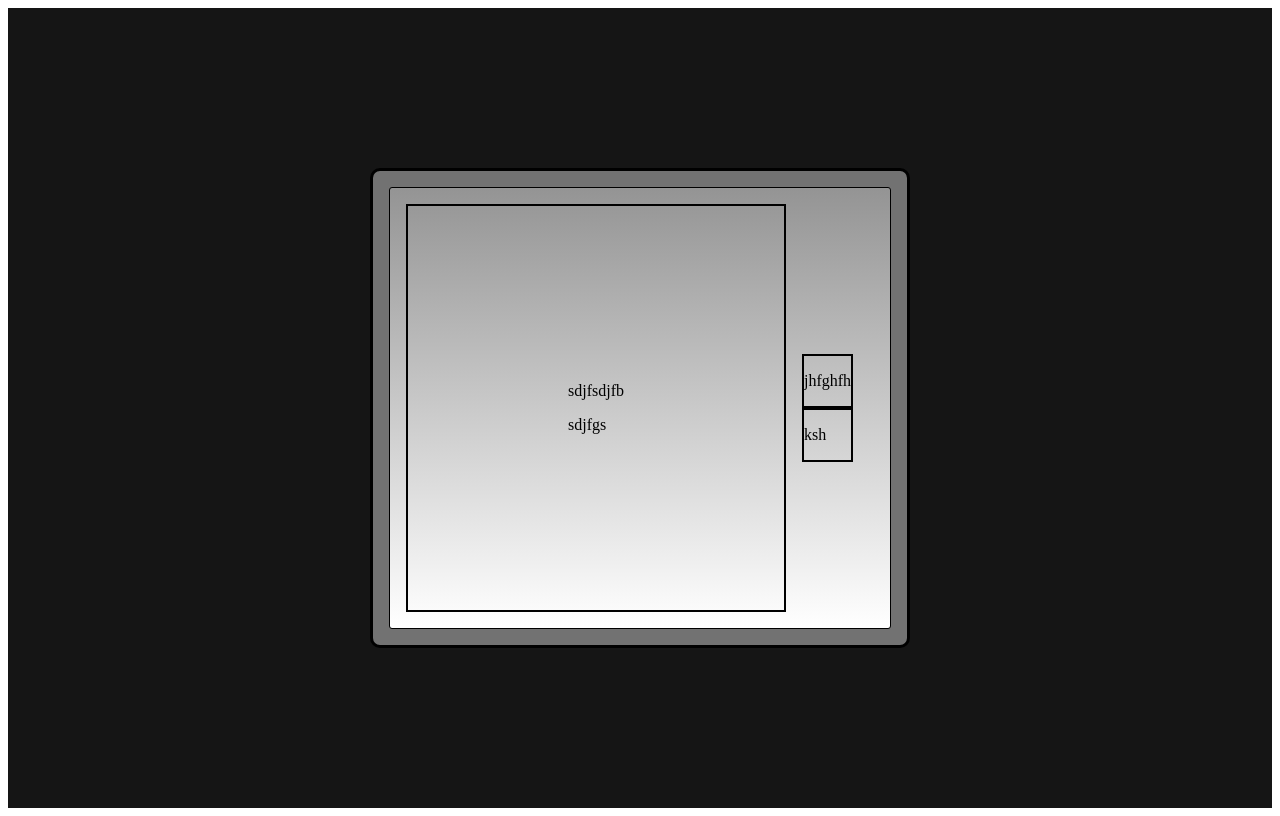
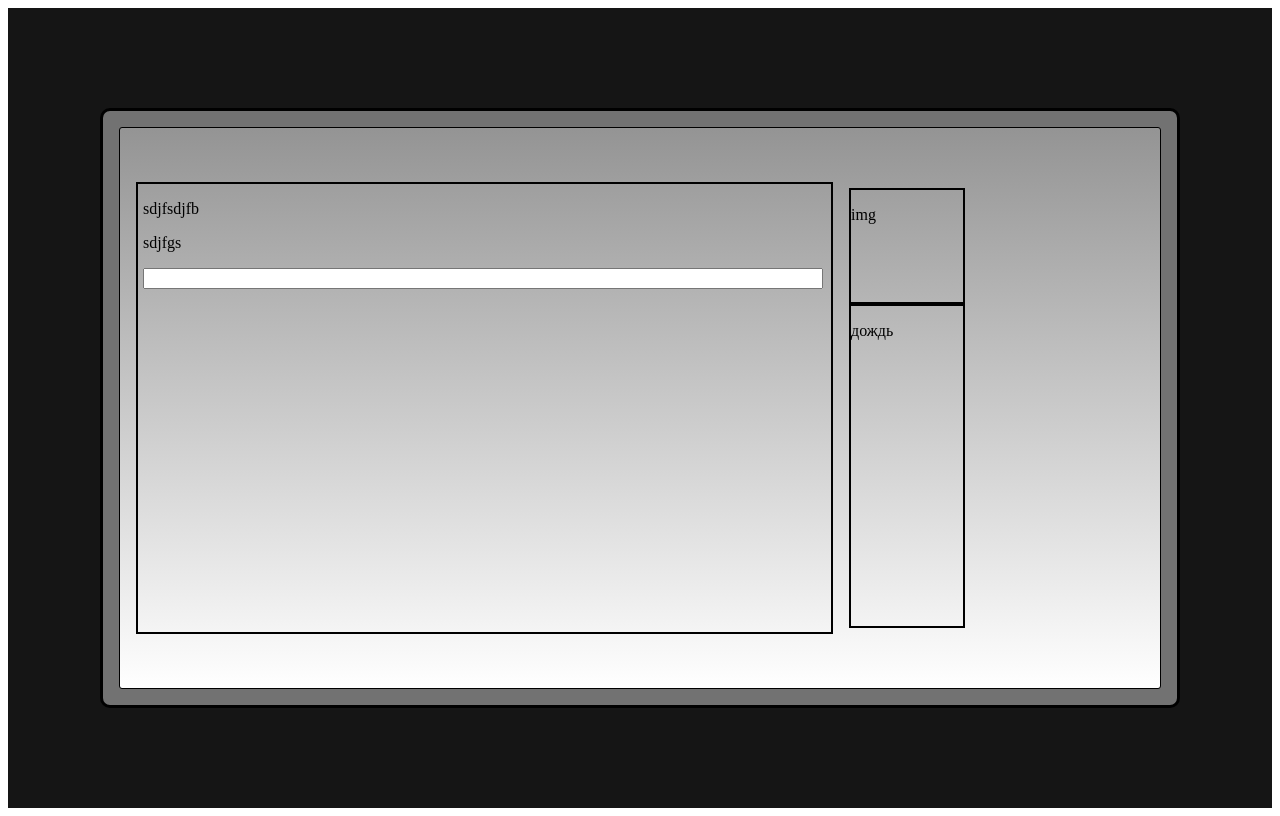
Before and after one commit to Tolik-ezik/Duck, a plain HTML site: page index.html in a window 1280 px wide. Drawn offline with Linux system fonts and the light colour scheme.

Commit message:
фикс css

```diff
--- a/Game/style_game.css
+++ b/Game/style_game.css
@@ -55,7 +55,3 @@
         top: 140px;
     }
 }
-
-.f{
-    display: none;
-}
--- a/index.html
+++ b/index.html
@@ -9,24 +9,25 @@
 </head>
 
 <body>
-    <div class="main">
-        <div class="border">
-            <div class="blok">
-                <div class="text">
+    <main class="main">
+        <article class="border">
+            <article class="blok">
+                <section class="text">
                     <p>sdjfsdjfb</p>
                     <p>sdjfgs</p>
-                </div>
-                <div class="block2">
-                    <div class="img">
-                        <p>jhfghfh</p>
-                    </div>
-                    <div class="rain">
-                        <p>ksh</p>
-                    </div>
-                </div>
-            </div>
-        </div>
-    </div>
+                    <input type="text">
+                </section>
+                <section class="block2">
+                    <section class="img">
+                        <p>img</p>
+                    </section>
+                    <section class="rain">
+                        <p>дождь</p>
+                    </section>
+                </section>
+            </article>
+        </article>
+    </main>
 </body>
 
 </html>
--- a/style.css
+++ b/style.css
@@ -1,4 +1,4 @@
-.main{
+.main {
     display: flex;
     align-items: center;
     justify-content: center;
@@ -6,39 +6,52 @@
     background-color: rgba(0, 0, 0, 0.918);
 }
 
-.border{
+.border {
     position: relative;
     border: 3px solid rgb(0, 0, 0);
     border-radius: 10px;
     background-color: rgb(114, 114, 114);
     padding: 1rem;
 }
-.blok{
+
+.blok {
     display: flex;
     align-items: center;
     border: 1px solid black;
     border-radius: 3px;
     background: linear-gradient(rgb(148, 148, 148), rgb(255, 255, 255));
-    width: 500px;
+    width: 130vh;
+    height: 70vh;
 }
 
-.text{
+.text {
+    width: 43rem;
+    height: 28rem;
     margin: 1rem;
-    padding: 10rem;
+    padding-left: 5px;
     border: 2px solid black;
-    text-align: left;
+    bottom: 0px;
+    left: 0px;
+
+    input {
+        width: 42rem;
+    }
+
 }
 
 
-.block2{
+.block2 {
     display: inline-block;
-
-
-}
-.img{
-    border: 2px solid black;
 }
 
-.rain{
+.img {
     border: 2px solid black;
+    width: 7rem;
+    height: 7rem;
 }
+
+.rain {
+    border: 2px solid black;
+    width: 7rem;
+    height: 20rem;
+}
```
Also changed, not shown: Game/game.js (+5 -5 lines).
